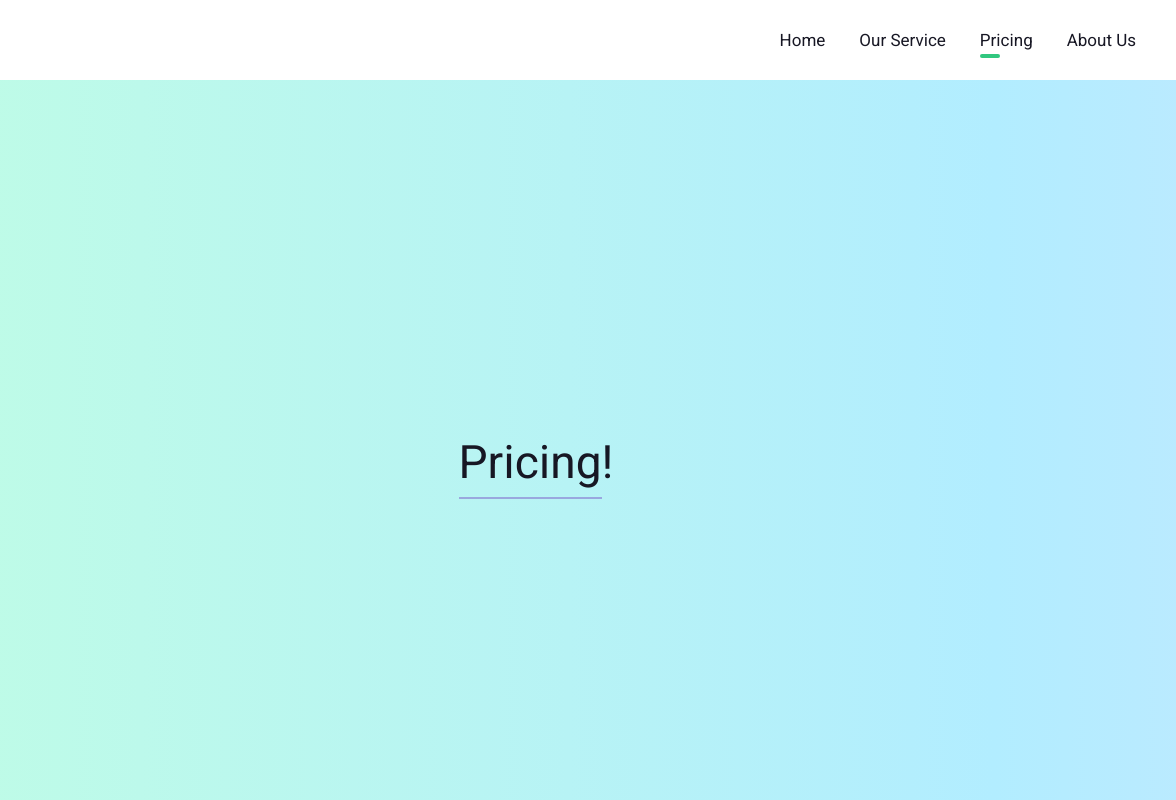
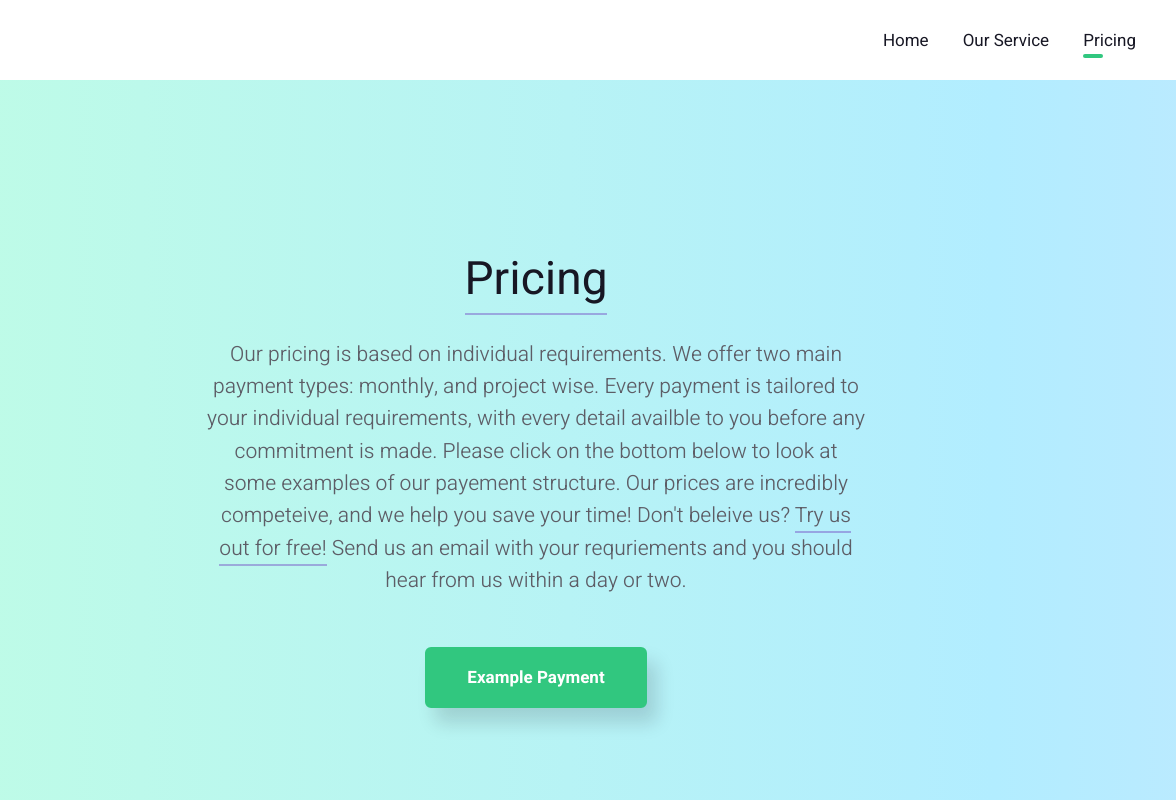
Before and after one commit to SomeEarth31/Qrux-Webite, a plain HTML site: page Pricing.html in a window 1280 px wide. Shown: the top 800 px of the page, 104-1280 px from the left. Drawn offline with Linux system fonts and the light colour scheme; files whose address does not match are found by name.

Commit message:
Completed website v1.

```diff
--- a/Pricing.html
+++ b/Pricing.html
@@ -35,7 +35,7 @@
                 </li>
                 <li class="navbar-navigation-root-item active"><a class="navbar-navigation-root-link" href="Pricing.html">Pricing</a>
                 </li>
-                <li class="navbar-navigation-root-item"><a class="navbar-navigation-root-link" href="AboutUs.html">About Us</a>
+                <!-- <li class="navbar-navigation-root-item"><a class="navbar-navigation-root-link" href="AboutUs.html">About Us</a> -->
                 </li>
                 <!-- <li class="navbar-navigation-root-item"><a class="navbar-navigation-root-link" href="">Contact us</a> -->
                 </li>
@@ -49,8 +49,17 @@
         <div class="container">
           <div class="row justify-content-center">
             <div class="col-md-10 col-lg-8 col-xl-7 col-xxl-6" data-animate='{"class":"fadeInUp"}'>
-              <h1><u>Pricing</u>!</h1>
-              <p></p>
+              <h1><u>Pricing</u></h1>
+              <p>Our pricing is based on individual requirements. We offer
+                two main payment types: monthly, and project wise. Every
+                payment is tailored to your individual requirements, with
+                every detail availble to you before any commitment is made.
+                Please click on the bottom below to look at some examples
+                of our payement structure. Our prices are incredibly
+                competeive, and we help you save your time! Don't beleive us?
+                <u>Try us out for free!</u> Send us an email with your
+                requriements and you should hear from us within a day or two.</p>
+              <div class="offset-md group-30"><a class="btn btn-lg btn-primary" href="components/PayementExamples.pdf" target="_blank" data-anchor-link="">Example Payment</a></div>
               <!-- <div class="offset-md group-30"><a class="btn btn-lg btn-primary" href="" target="_blank">Get in touch!</a><a class="btn btn-lg btn-secondary" href="#journey" data-anchor-link="">Learn More</a></div> -->
             </div>
           </div>
@@ -92,6 +101,7 @@
                 <div class="col-auto col-sm-4">
                   <ul class="list list-lg small text-white">
                     <li class="list-item"><a class="link link-contrast link-secondary" href="mailto:#">qrux.buisness@gmail.com</a></li>
+                    <p>(Email preferred)</p>
                     <!-- <li class="list-item"><a class="link link-contrast link-secondary" href="mailto:#">info@demolink.org</a></li> -->
                   </ul>
                 </div>
```
Also changed, not shown: AboutUs.html (+4 -2 lines), OurServices.html (+11 -6 lines), index.html (+2 -1 lines), images/favicon.ico, 1 other file.
